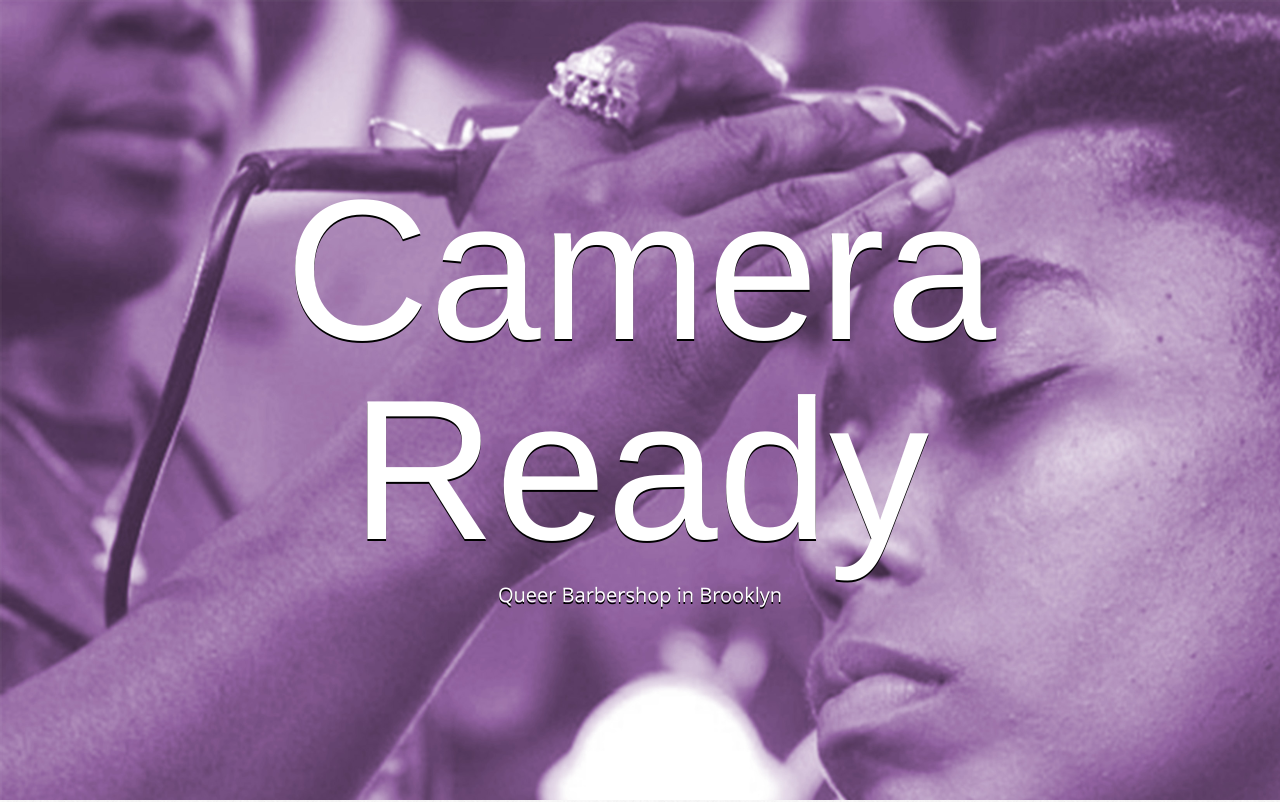
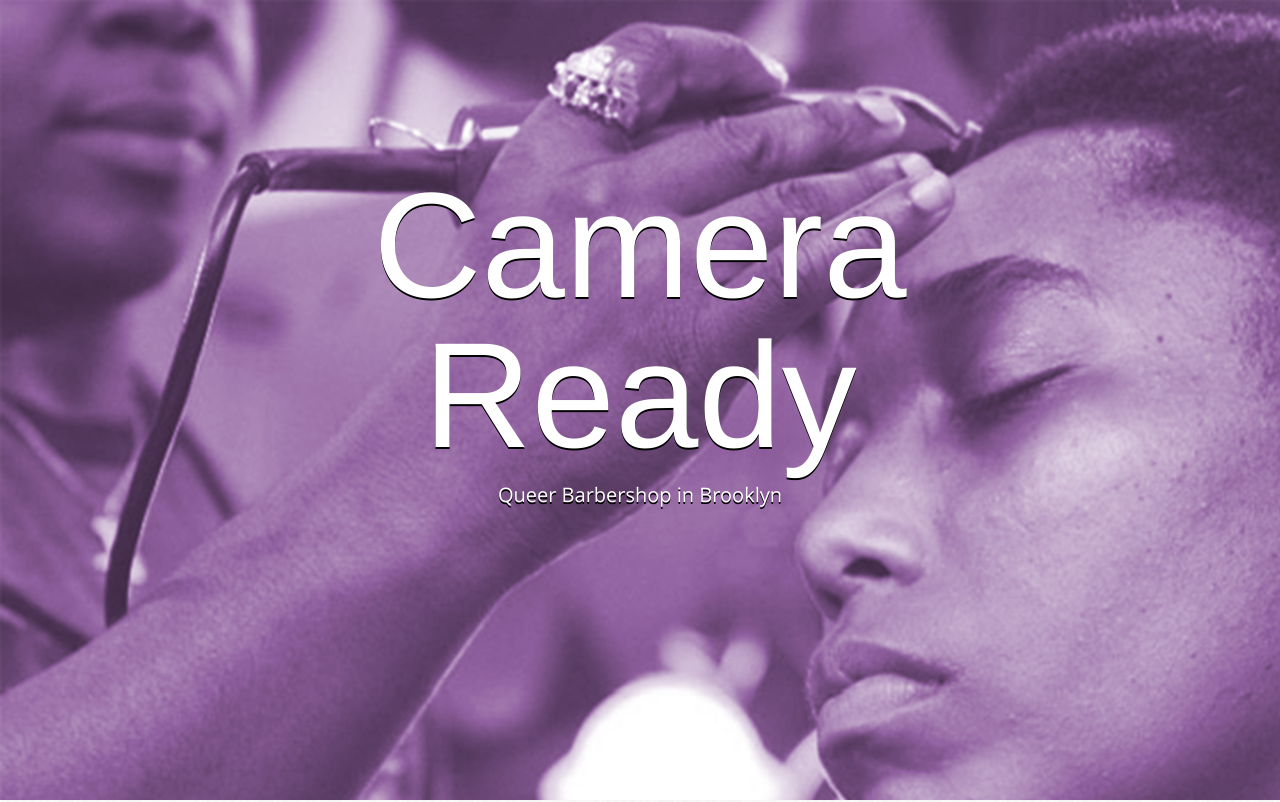
Before and after one commit to crkcampaign/cameraready, a plain HTML site: page index.html in a window 1280 px wide. Shown: the top 802 px of the page. Drawn offline with Linux system fonts and the light colour scheme; some packages are replaced by stand-ins of ours; a script that the page names is missing; files whose address does not match are found by name.

Commit message:
Updates font

```diff
--- a/resources/css/style.css
+++ b/resources/css/style.css
@@ -557,7 +557,7 @@ body {
 	border-radius: 0;
 	background: transparent;
 	opacity: 1;
-	font: 200px/200px 'The Woods Black', Helvetica, Arial;
+	font: 150px/150px 'The Woods Black', Helvetica, Arial;
 	color: #FFFFFF;
 	text-align: center;
 	text-decoration: none;
```
